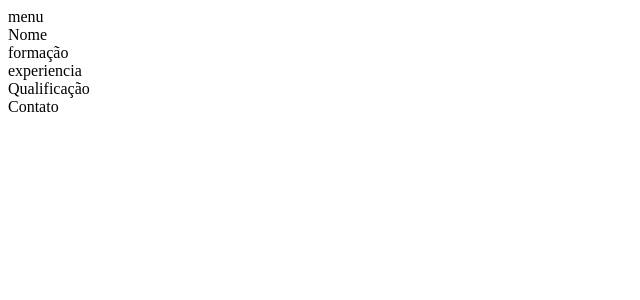
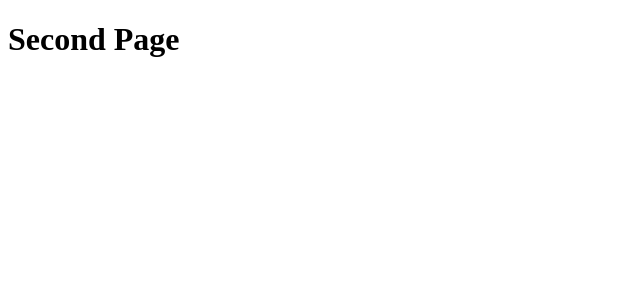
Before and after one commit to fcventura02/devVentura, a React (Create React App) app: page /secondpage in a window 1280 px wide. Shown: the top 300 px of the page, without its empty margins (0-640 px from the left). Built offline with nearby package versions, Linux system fonts and the light colour scheme.

Commit message:
adicionando rotas

```diff
--- a/package.json
+++ b/package.json
@@ -8,6 +8,8 @@
     "@testing-library/user-event": "^7.1.2",
     "react": "^16.13.1",
     "react-dom": "^16.13.1",
+    "react-router": "^6.0.0-alpha.3",
+    "react-router-dom": "^6.0.0-alpha.3",
     "react-scripts": "3.4.1"
   },
   "scripts": {
--- a/src/App.js
+++ b/src/App.js
@@ -1,21 +1,12 @@
 import React from 'react';
+import MainRoute from './router'
+import { BrowserRouter as Router} from 'react-router-dom';
 
 function App() {
   return (
-    <>
-      <header>
-        menu
-      </header>
-        <section>
-          <header className="title">Nome</header>
-          <article className="container-info">
-            <div className="formacao">formação</div>
-            <div className="experiencia">experiencia</div>
-            <div className="qualificacoes">Qualificação</div>
-          </article>
-        </section>
-      <footer>Contato</footer>
-    </>
+    <Router>
+      <MainRoute/>
+    </Router>
   );
 }
 
--- /dev/null
+++ b/src/pages/home/index.js
@@ -0,0 +1,22 @@
+import React from 'react';
+
+function Home() {
+  return (
+    <>
+      <header>
+        menu
+      </header>
+        <section>
+          <header className="title">Nome</header>
+          <article className="container-info">
+            <div className="formacao">formação</div>
+            <div className="experiencia">experiencia</div>
+            <div className="qualificacoes">Qualificação</div>
+          </article>
+        </section>
+      <footer>Contato</footer>
+    </>
+  );
+}
+
+export default Home;
--- /dev/null
+++ b/src/pages/secondPage/index.js
@@ -0,0 +1,6 @@
+import React from 'react';
+export default function SecondPage(){
+    return (
+        <h1> Second Page</h1>
+    )
+}
--- /dev/null
+++ b/src/router.js
@@ -0,0 +1,13 @@
+import React from 'react';
+import {Routes, Route } from 'react-router-dom';
+import Home from './pages/home'
+import SecondPage from './pages/secondPage'
+
+export default function MainRouter(){
+    return(
+        <Routes>
+                <Route path='/' element={<Home/>}/>
+                <Route path='/secondpage' element={<SecondPage/>}/>
+        </Routes>
+    )
+}
```
Also changed, not shown: 1 other file (tests, documents, lock files or other folders).
